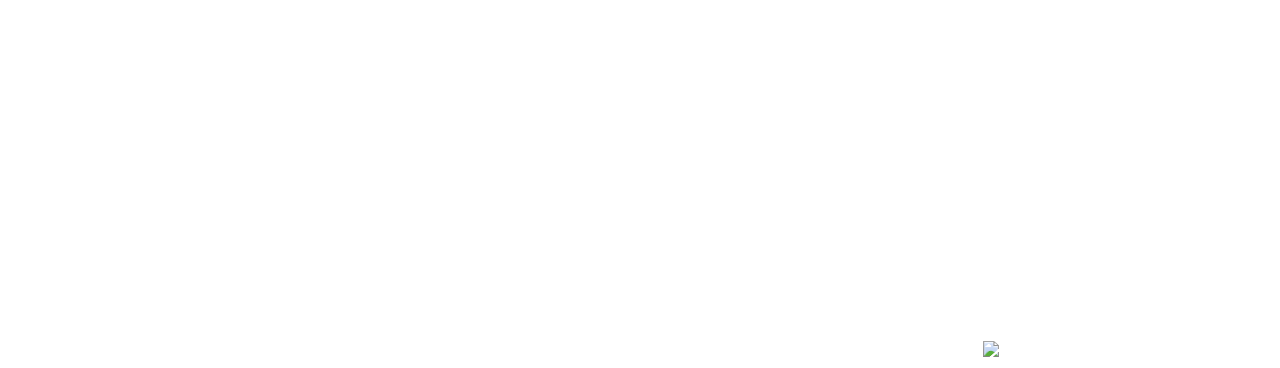
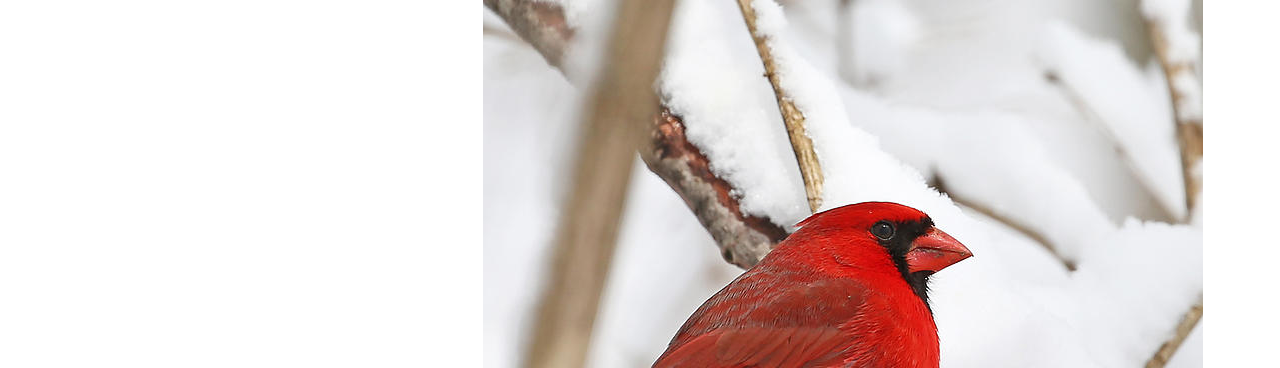
Before and after one commit to gme14260/PWA01GME, a plain HTML site: page index.html in a window 1280 px wide. Shown: the top 368 px of the page. Drawn offline with Linux system fonts and the light colour scheme.

Commit message:
Update index.html

```diff
--- a/index.html
+++ b/index.html
@@ -23,7 +23,7 @@
 	</div>
 	<div class="container">
 		<div class="card">
-			<img class="card--avatar" src="images/Cardinal.png" />
+			<img class="card--avatar" src="images/cardinal.jpeg" />
 			<h1 class="card-title">Cardinal</h1>
 			<a class="card-link" hre="#"> States </a>
 		</div>
```
